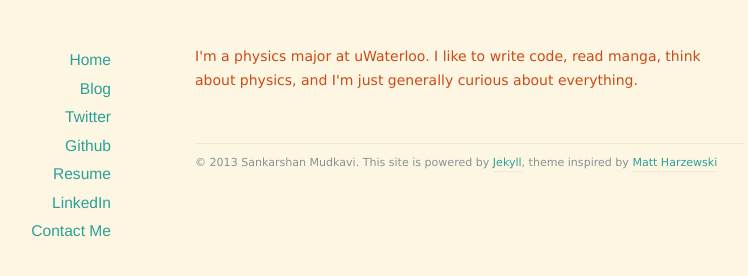
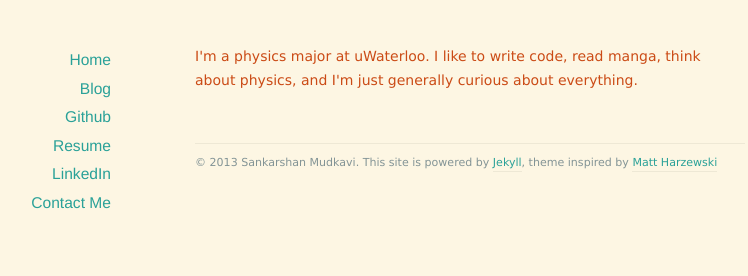
Before and after one commit to Sankarshan-Mudkavi/Sankarshan-Mudkavi.github.io, a Jekyll site: the page built from index.html, in a window 1280 px wide. Shown: the part 125-401 px from the top of the page, without its empty margins (170-918 px from the left). Built offline with Jekyll 4.4.1, drawn with Linux system fonts in a browser that asks for light colours; nearby versions of some CDN libraries; Markdown is read by kramdown in place of the engine named in the settings; the list of posts is cut into pages by our own code.

Commit message:
Updated laouts

```diff
--- a/_layouts/default.html
+++ b/_layouts/default.html
@@ -36,7 +36,7 @@
         <ul>
           <li><a href="/">Home</a></li>
           <li><a href="/archives">Blog</a></li>
-          <li><a href="http://twitter.com/smudkavi">Twitter</a></li>
+          <!--<li><a href="http://twitter.com/smudkavi">Twitter</a></li>-->
           <li><a href="http://github.com/Sankarshan-Mudkavi">Github</a></li>
           <li><a href="/resume/smudkavi.pdf">Resume</a></li>
           <li><a href="http://www.linkedin.com/in/smudkavi">LinkedIn</a></li>
```
Also changed, not shown: 1 other file.
